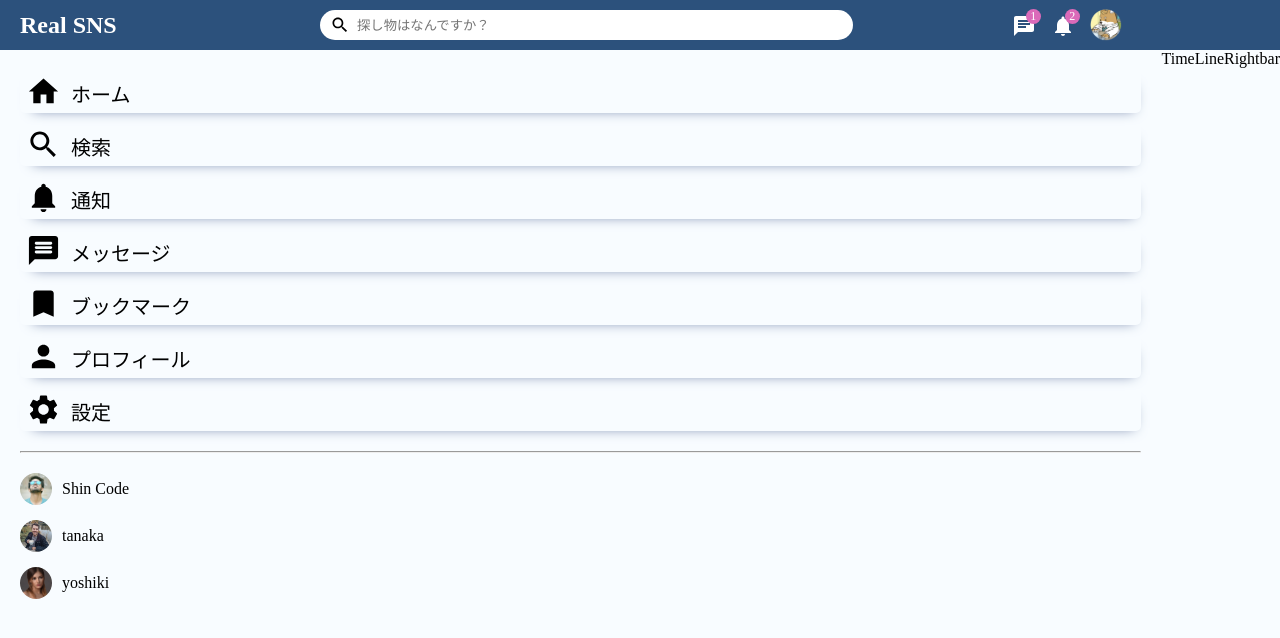
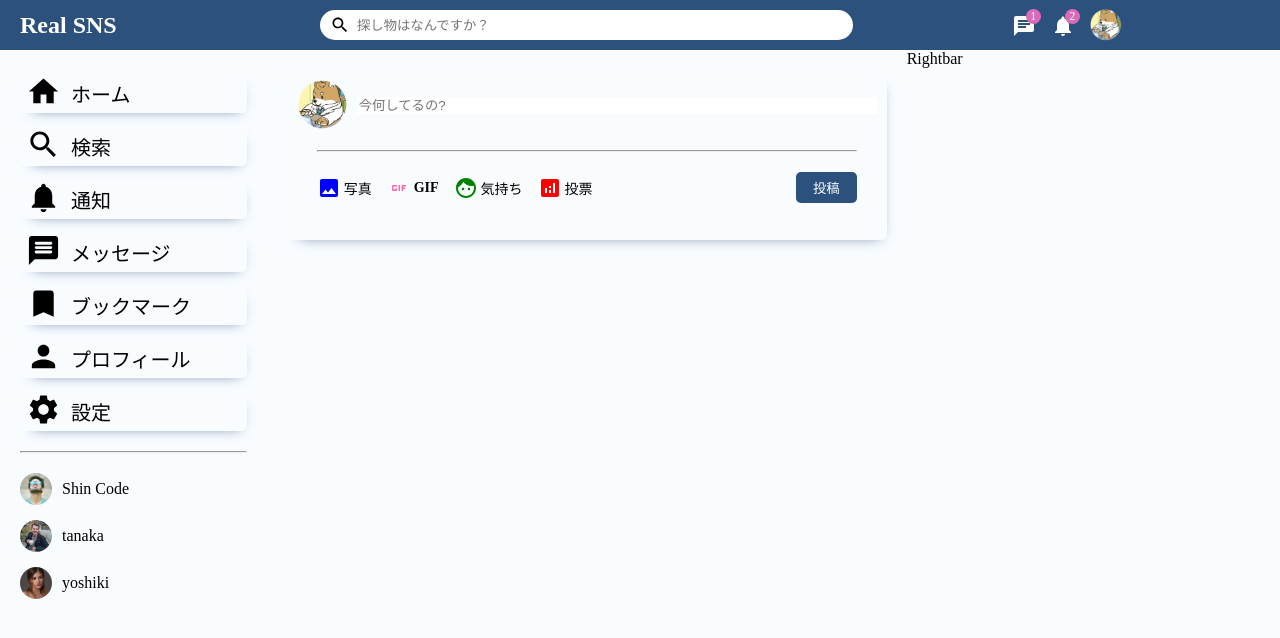
Before and after one commit to ryuya416/Real-SNS-frontend, a React (Create React App) app: page / in a window 1280 px wide. Shown: the top 638 px of the page. Built offline with nearby package versions, Linux system fonts and the light colour scheme.

Commit message:
✨ shareコンポーネント

```diff
--- a/src/components/rightbar/Rightbar.css
+++ b/src/components/rightbar/Rightbar.css
@@ -0,0 +1,3 @@
+.rightbar {
+  flex: 3.5;
+}
--- a/src/components/rightbar/Rightbar.jsx
+++ b/src/components/rightbar/Rightbar.jsx
@@ -1,5 +1,6 @@
 import React from "react";
+import "./Rightbar.css";
 
 export const Rightbar = () => {
-  return <div>Rightbar</div>;
+  return <div className="rightbar">Rightbar</div>;
 };
--- /dev/null
+++ b/src/components/share/Share.css
@@ -0,0 +1,72 @@
+.share {
+  width: 100%;
+  height: 170px;
+  box-shadow: 3px 7px 13px -10px #65789f;
+  border-radius: 5px;
+}
+
+.shareWrapper {
+  padding: 10px;
+}
+
+.shareTop {
+  display: flex;
+  align-items: center;
+}
+
+.shareProfileImg {
+  width: 50px;
+  height: 50px;
+  border-radius: 50%;
+  margin-right: 10px;
+  object-fit: cover;
+}
+
+.shareInput {
+  border: none;
+  width: 100%;
+}
+
+.shareinput: focus {
+  outline: none;
+}
+
+.shareHr {
+  margin: 20px;
+}
+
+.shareButtons {
+  display: flex;
+  align-items: center;
+  justify-content: space-between;
+}
+
+.shareOptions {
+  display: flex;
+  margin-left: 20px;
+}
+
+.shareOption {
+  display: flex;
+  align-items: center;
+  margin-right: 15px;
+  cursor: pointer;
+}
+
+.shareIcon {
+  margin-right: 3px;
+}
+.shareOptionText {
+  font-size: 14px;
+  font-weight: 550;
+}
+
+.shareButton {
+  border: none;
+  padding: 6px 17px;
+  background: #2c517c;
+  border-radius: 5px;
+  color: #fff;
+  cursor: pointer;
+  margin-right: 20px;
+}
--- /dev/null
+++ b/src/components/share/Share.jsx
@@ -0,0 +1,44 @@
+import { Analytics, Face, Gif, Image } from "@mui/icons-material";
+import React from "react";
+import "./Share.css";
+
+export const Share = () => {
+  return (
+    <div className="share">
+      <div className="shareWrapper">
+        <div className="shareTop">
+          <img src="/assets/person/1.jpeg" alt="" className="shareProfileImg" />
+          <input
+            type="text"
+            className="shareInput"
+            placeholder="今何してるの?
+          "
+          />
+        </div>
+        <hr className="shareHr" />
+
+        <div className="shareButtons">
+          <div className="shareOptions">
+            <div className="shareOption">
+              <Image className="shareIcon" htmlColor="blue" />
+              <span className="shareOptionText">写真</span>
+            </div>
+            <div className="shareOption">
+              <Gif className="shareIcon" htmlColor="hotpink" />
+              <span className="shareOptionText">GIF</span>
+            </div>
+            <div className="shareOption">
+              <Face className="shareIcon" htmlColor="green" />
+              <span className="shareOptionText">気持ち</span>
+            </div>
+            <div className="shareOption">
+              <Analytics className="shareIcon" htmlColor="red" />
+              <span className="shareOptionText">投票</span>
+            </div>
+          </div>
+          <button className="shareButton">投稿</button>
+        </div>
+      </div>
+    </div>
+  );
+};
--- a/src/components/timeline/TimeLine.css
+++ b/src/components/timeline/TimeLine.css
@@ -0,0 +1,7 @@
+.timeline {
+  flex: 6;
+}
+
+.timelineWrapper {
+  padding: 20px;
+}
--- a/src/components/timeline/TimeLine.jsx
+++ b/src/components/timeline/TimeLine.jsx
@@ -1,5 +1,14 @@
 import React from "react";
+import { Share } from "../share/Share";
+import "./TimeLine.css";
 
 export const TimeLine = () => {
-  return <div>TimeLine</div>;
+  return (
+    <div className="timeline">
+      <div className="timelineWrapper">
+        <Share />
+        {/* <Post /> */}
+      </div>
+    </div>
+  );
 };
```
